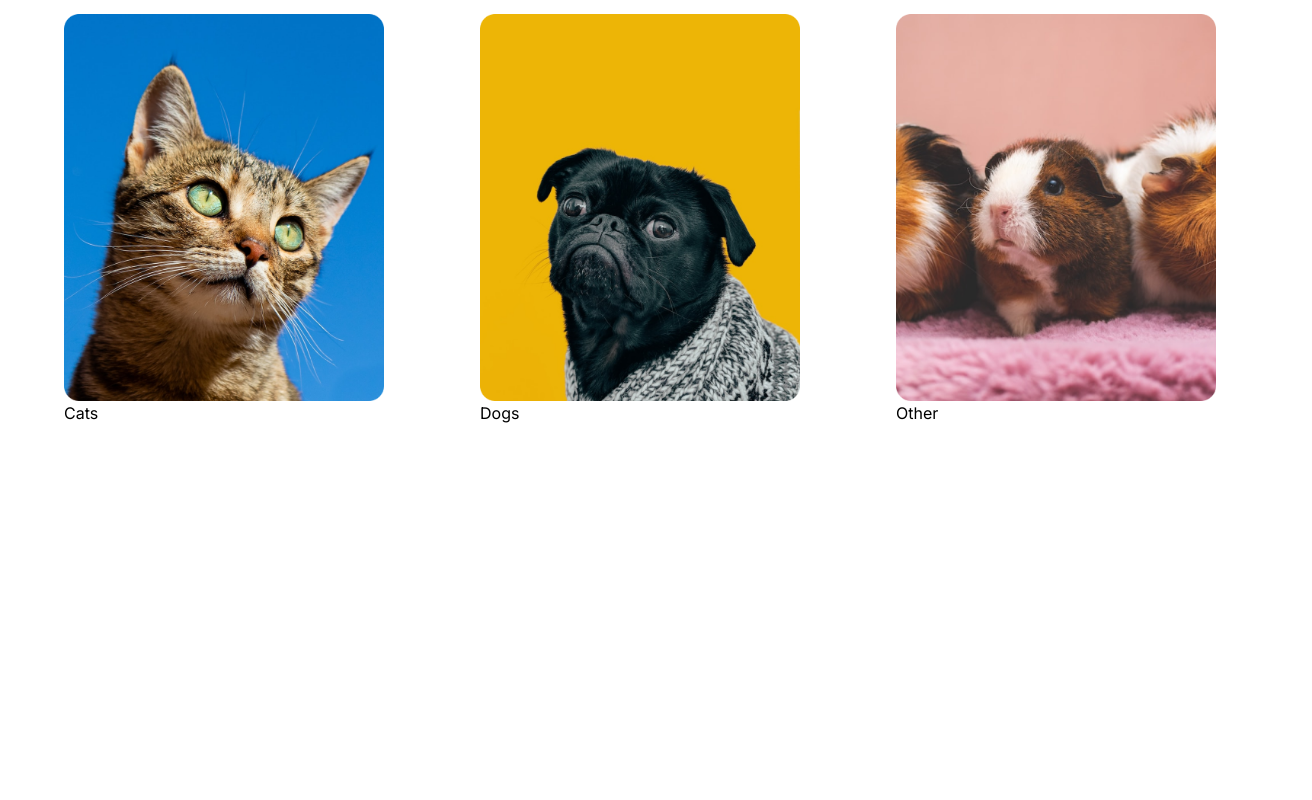
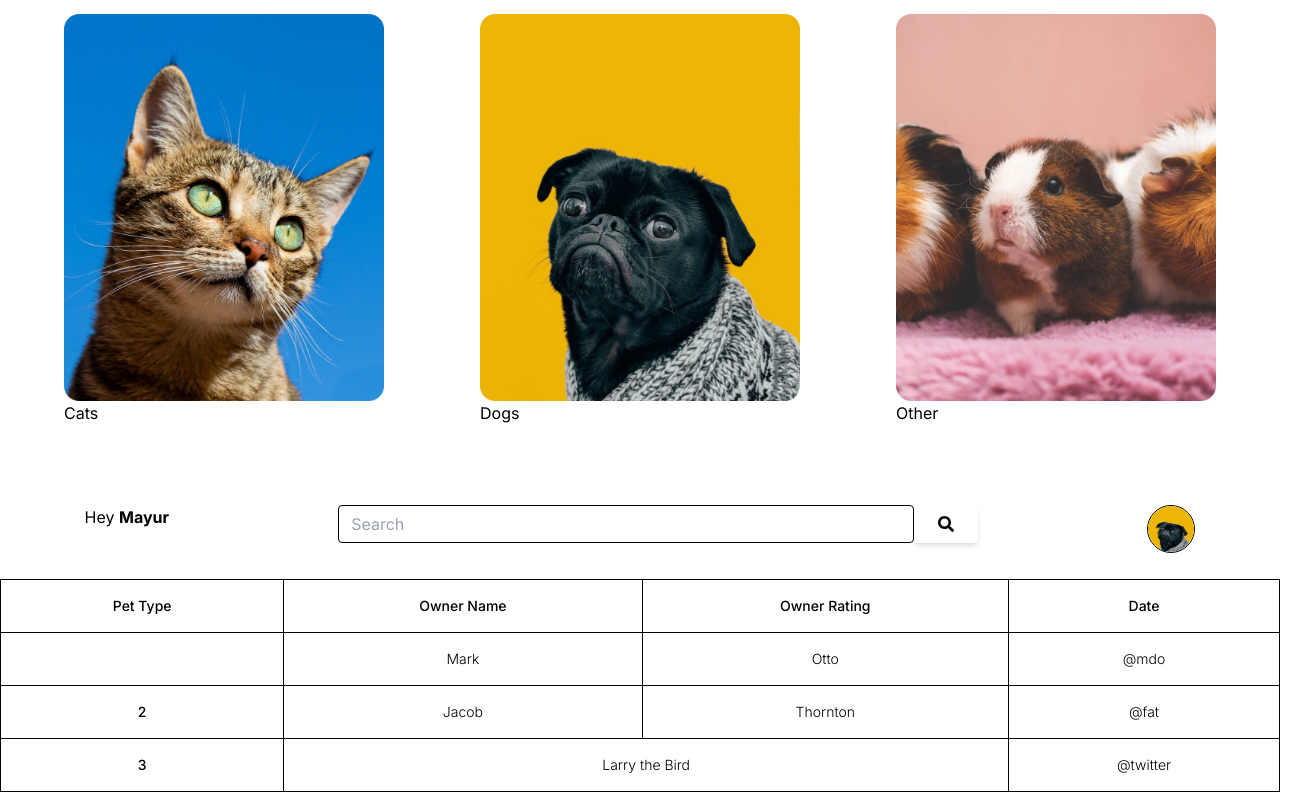
Before and after one commit to MayurSMahajan/PetPals, a React (Create React App) app in the folder petpals/: page / in a window 1280 px wide. Shown: the part 802-1602 px from the top of the page, 1312 px wide, since content can reach past the window. Before the commit the page ends 1307 px from the top, so only its background shows below. Built offline with nearby package versions, Linux system fonts and the light colour scheme.

Commit message:
Add Pet Sitter Screen

```diff
--- a/petpals/src/App.js
+++ b/petpals/src/App.js
@@ -1,6 +1,7 @@
 import Navbar from "./components/Navbar";
 import Hero from "./components/Hero";
 import SelectPet from "./components/SelectPet";
+import BecomeSitter from "./components/BecomeSitter";
 
 function App() {
   return (
@@ -8,6 +9,7 @@ function App() {
       <Navbar />
       <Hero />
       <SelectPet />
+      <BecomeSitter/>
     </div>
   );
 }
--- /dev/null
+++ b/petpals/src/components/BecomeSitter.js
@@ -0,0 +1,14 @@
+import React from 'react'
+import PendingRequests from './PendingRequests';
+import UserNav from './UserNav';
+
+function BecomeSitter() {
+  return (
+    <div className="">
+        <UserNav/>
+        <PendingRequests/>
+    </div>
+  );
+}
+
+export default BecomeSitter;
--- /dev/null
+++ b/petpals/src/components/PendingRequests.js
@@ -0,0 +1,69 @@
+import React from 'react'
+
+function PendingRequests() {
+  return (
+    <div class="flex flex-col">
+  <div class="overflow-x-auto sm:-mx-6 lg:-mx-8">
+    <div class="py-2 inline-block min-w-full sm:px-6 lg:px-8">
+      <div class="overflow-hidden">
+        <table class="min-w-full border text-center">
+          <thead class="border-b">
+            <tr>
+              <th scope="col" class="text-sm font-medium text-gray-900 px-6 py-4 border-r">
+                Pet Type
+              </th>
+              <th scope="col" class="text-sm font-medium text-gray-900 px-6 py-4 border-r">
+                Owner Name
+              </th>
+              <th scope="col" class="text-sm font-medium text-gray-900 px-6 py-4 border-r">
+                Owner Rating
+              </th>
+              <th scope="col" class="text-sm font-medium text-gray-900 px-6 py-4">
+                Date
+              </th>
+            </tr>
+          </thead>
+          <tbody>
+            <tr class="border-b">
+              <td class="px-6 py-4 whitespace-nowrap text-sm font-medium text-gray-900 border-r"></td>
+              <td class="text-sm text-gray-900 font-light px-6 py-4 whitespace-nowrap border-r">
+                Mark
+              </td>
+              <td class="text-sm text-gray-900 font-light px-6 py-4 whitespace-nowrap border-r">
+                Otto
+              </td>
+              <td class="text-sm text-gray-900 font-light px-6 py-4 whitespace-nowrap">
+                @mdo
+              </td>
+            </tr>
+            <tr class="bg-white border-b">
+              <td class="px-6 py-4 whitespace-nowrap text-sm font-medium text-gray-900 border-r">2</td>
+              <td class="text-sm text-gray-900 font-light px-6 py-4 whitespace-nowrap border-r">
+                Jacob
+              </td>
+              <td class="text-sm text-gray-900 font-light px-6 py-4 whitespace-nowrap border-r">
+                Thornton
+              </td>
+              <td class="text-sm text-gray-900 font-light px-6 py-4 whitespace-nowrap">
+                @fat
+              </td>
+            </tr>
+            <tr class="bg-white border-b">
+              <td class="px-6 py-4 whitespace-nowrap text-sm font-medium text-gray-900 border-r">3</td>
+              <td colspan="2" class="text-sm text-gray-900 font-light px-6 py-4 whitespace-nowrap text-center border-r">
+                Larry the Bird
+              </td>
+              <td class="text-sm text-gray-900 font-light px-6 py-4 whitespace-nowrap">
+                @twitter
+              </td>
+            </tr>
+          </tbody>
+        </table>
+      </div>
+    </div>
+  </div>
+</div>
+  )
+}
+
+export default PendingRequests;
--- /dev/null
+++ b/petpals/src/components/SearchBar.js
@@ -0,0 +1,21 @@
+import React from "react"
+
+const SearchBar = () => {
+    return (
+        <div class="flex justify-center">
+            <div class="mb-3 xl:w-full">
+                <div class="input-group relative flex  items-stretch w-full mb-4">
+                    <input type="search" class="form-control relative flex-auto min-w-0 block w-full px-3 py-1.5 text-base font-normal text-gray-700 bg-white bg-clip-padding border border-solid border-gray-300 rounded transition ease-in-out m-0 focus:text-gray-700 focus:bg-white focus:border-blue-600 focus:outline-none" placeholder="Search" aria-label="Search" aria-describedby="button-addon2" />
+                    <button class="btn inline-block px-6 py-2.5 bg-yellow-400 text-white font-medium text-xs leading-tight uppercase rounded shadow-md hover:bg-yellow-700 hover:shadow-lg focus:bg-yellow-700  focus:shadow-lg focus:outline-none focus:ring-0 active:bg-yellow-800 active:shadow-lg transition duration-150 ease-in-out flex items-center" type="button" id="button-addon2">
+                        <svg aria-hidden="true" focusable="false" data-prefix="fas" data-icon="search" class="w-4" role="img" xmlns="http://www.w3.org/2000/svg" viewBox="0 0 512 512">
+                            <path fill="currentColor" d="M505 442.7L405.3 343c-4.5-4.5-10.6-7-17-7H372c27.6-35.3 44-79.7 44-128C416 93.1 322.9 0 208 0S0 93.1 0 208s93.1 208 208 208c48.3 0 92.7-16.4 128-44v16.3c0 6.4 2.5 12.5 7 17l99.7 99.7c9.4 9.4 24.6 9.4 33.9 0l28.3-28.3c9.4-9.4 9.4-24.6.1-34zM208 336c-70.7 0-128-57.2-128-128 0-70.7 57.2-128 128-128 70.7 0 128 57.2 128 128 0 70.7-57.2 128-128 128z"></path>
+                        </svg>
+                    </button>
+                </div>
+            </div>
+        </div>
+
+    )
+}
+
+export default SearchBar
--- /dev/null
+++ b/petpals/src/components/UserNav.js
@@ -0,0 +1,16 @@
+import React from 'react'
+import SearchBar from './SearchBar'
+import dogs from "../images/dogs.png"
+
+const UserNav = () => {
+    let username = "Mayur"
+  return (
+    <div className='flex justify-around items-bottom'>
+        <div><p>Hey <strong>{username}</strong></p></div>
+        <div className='w-2/4'><SearchBar/></div>
+        <div ><img src={dogs} className="rounded-full w-12 h-12 border" alt="Avatar"/></div>
+    </div>
+  )
+}
+
+export default UserNav
```
